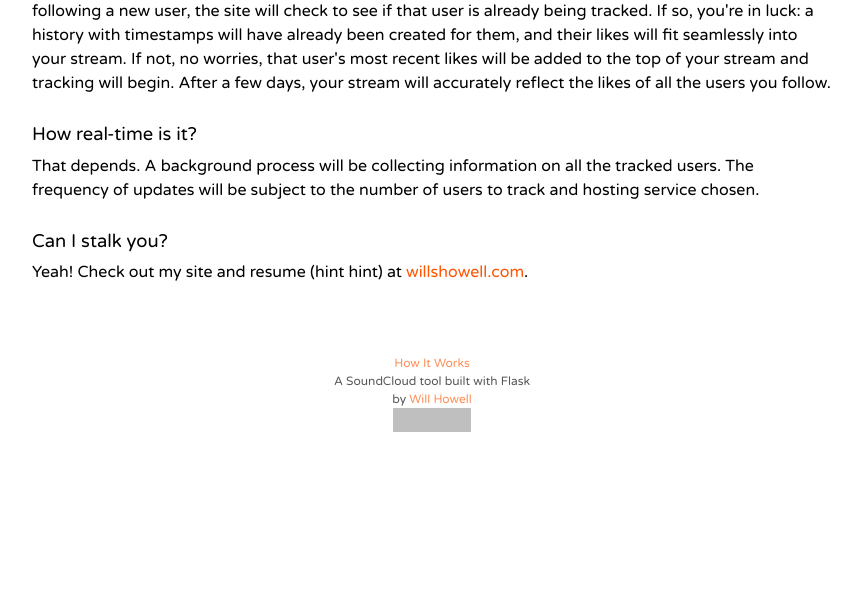
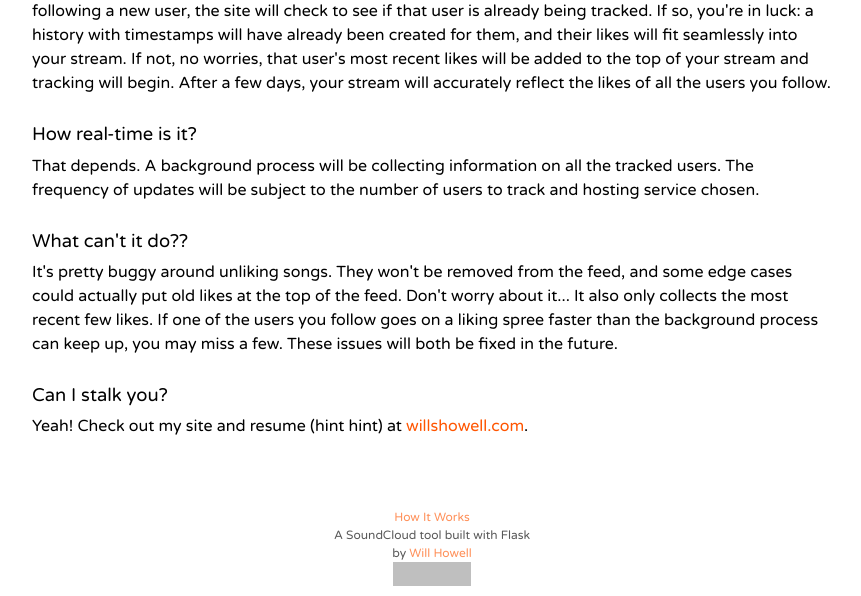
Before and after one commit to willshowell/like_stream, a Python web app: template templates/help.html in a window 1280 px wide. Shown: the part 459-1055 px from the top of the page, without its empty margins (208-1069 px from the left). Before the commit the page ends 891 px from the top, so only its background shows below. Run offline with Jinja, Linux system fonts and the light colour scheme; the template is opened without the code that fills it, so the values that code supplies are empty; grey boxes are pictures that could not be loaded.

Commit message:
Clean up some looks and about page

```diff
--- a/static/css/main.css
+++ b/static/css/main.css
@@ -191,9 +191,6 @@ button {
 .small-text {
   border-right: 5px;
 }
-.no-image {
-  background-image: linear-gradient(135deg,#70929c,#8e8485);
-}
 .sc-style {
   background: rgba(0,0,0,.8);
   color: #fff;
--- a/templates/help.html
+++ b/templates/help.html
@@ -41,6 +41,16 @@
 	number of users to track and hosting service chosen.
 </p>
 <br>
+<h2>What can't it do??</h2>
+<p>
+	It's pretty buggy around unliking songs. They won't be removed from the feed,
+	and some edge cases could actually put old likes at the top of the feed. Don't
+	worry about it... It also only collects the most recent few likes. If one
+	of the users you follow goes on a liking spree faster than the background
+	process can keep up, you may miss a few. These issues will both be fixed in
+	the future.
+</p>
+<br>
 <h2>Can I stalk you?</h2>
 <p>
 	Yeah! Check out my site and resume (hint hint) at
```
